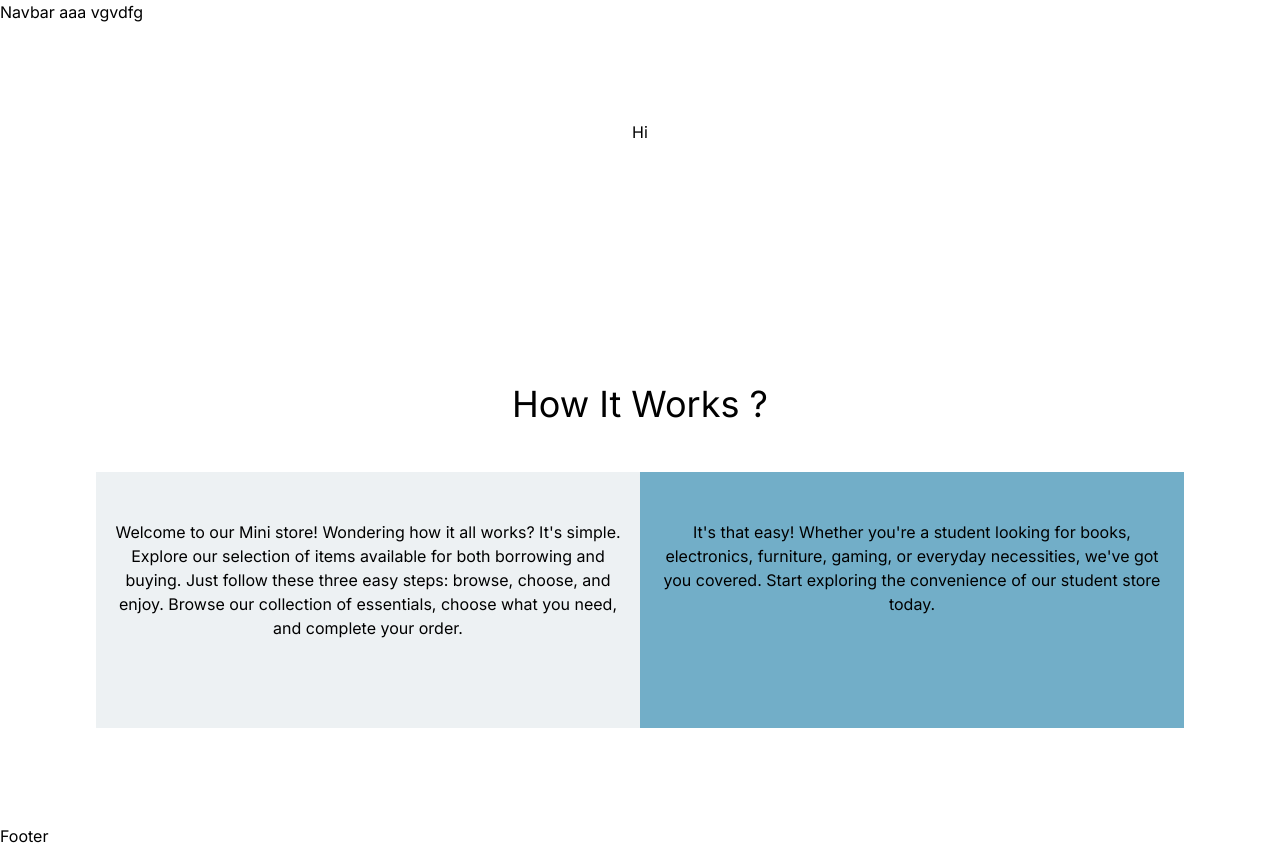
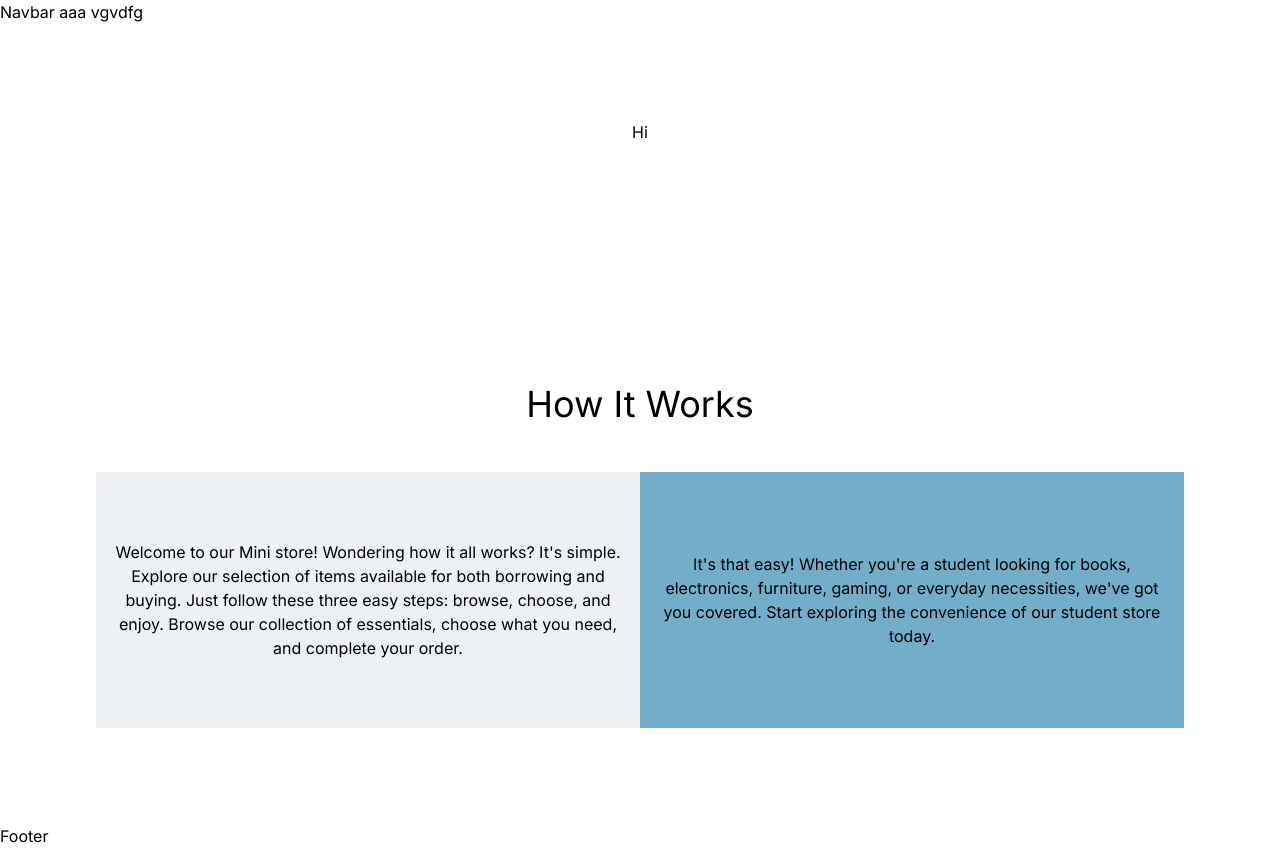
Before and after one commit to 202306-NEA-DZ-FEW/student-store-team-2, a Next.js app: page / in a window 1280 px wide. Built offline with nearby package versions, Linux system fonts and the light colour scheme.

Commit message:
feat(howitworks): added how it works section

```diff
--- a/src/app/page.js
+++ b/src/app/page.js
@@ -1,9 +1,9 @@
-import AppFunctionalityDescription from "../components/sections/AppFunctionalityDescription";
+import HowItWorks from "../components/sections/HowItWorks";
 export default function Home() {
     return (
         <main className='flex min-h-screen flex-col items-center justify-between p-24'>
             Hi
-            <AppFunctionalityDescription />
+            <HowItWorks />
         </main>
     );
 }
--- a/src/components/sections/AppFunctionalityDescription.jsx
+++ b/src/components/sections/HowItWorks.jsx
@@ -1,9 +1,9 @@
-const Hiw = () => {
+const HowItWorks = () => {
     return (
         <div className='text-center'>
-            <h1 className='text-2xl md:text-4xl'>How It Works ?</h1>
+            <h1 className='text-2xl md:text-4xl'>How It Works</h1>
             <div className='flex flex-col pt-12 items-center space-y-0 md:flex-row md:space-y-0 md:space-x-0'>
-                <div className='bg-accent2 p-4 pt-12 sm:h-64 md:flex-1 '>
+                <div className='flex items-center bg-accent2 p-4 pt-4 sm:h-64 md:flex-1 '>
                     <p>
                         Welcome to our Mini store! Wondering how it all works?
                         It&apos;s simple. Explore our selection of items
@@ -13,7 +13,7 @@ const Hiw = () => {
                         need, and complete your order.
                     </p>
                 </div>
-                <div className='bg-accent p-4 pt-12 sm:h-64 md:flex-1 '>
+                <div className='flex items-center  bg-accent p-4 pt-4 sm:h-64 md:flex-1 '>
                     <p>
                         {" "}
                         It&apos;s that easy! Whether you&apos;re a student
@@ -27,4 +27,4 @@ const Hiw = () => {
     );
 };
 
-export default Hiw;
+export default HowItWorks;
```
Also changed, not shown: 2 other files (tests, documents, lock files or other folders).
